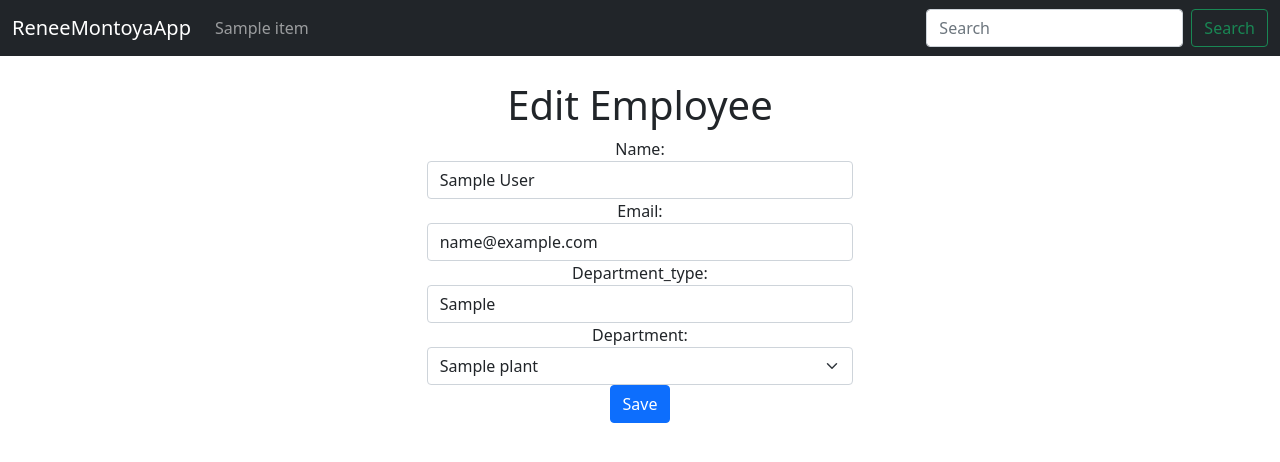
After one commit to OleksiiMalyshev/FlaskHW, a Flask app: page /employee/1/edit in a window 1280 px wide. The commit adds this page. Shown: the top 462 px of the page. Run offline with Flask 2, Linux system fonts and the light colour scheme; tables that the repository leaves empty hold one stand-in row (values such as "Sample post").

Commit message:
HW# 21 done

```diff
--- a/models/models.py
+++ b/models/models.py
@@ -77,6 +77,7 @@ class Employee(db.Model):
     def serialize(self):
         return {
             'id': self.id,
+            'name':self.name,
             'email': self.email,
             'department_type': self.department_type,
             'department_id': self.department_id
--- a/routes/main.py
+++ b/routes/main.py
@@ -5,37 +5,58 @@ from models import Plant, Employee
 
 @app.route('/')
 def main():
-     plants = Plant.query.all()
-     employees = Employee.query.all()
+    plants = Plant.query.all()
+    employees = Employee.query.all()
 
-     return render_template('index.html', plants=plants, employees=employees)
+    return render_template('index.html', plants=plants, employees=employees)
 
 
 @app.route('/plant/<int:id>')
 def plant(id):
-     plant = Plant.query.get(id)
-     return render_template('plant.html', plant=plant)
+    plant = Plant.query.get(id)
+    return render_template('plant.html', plant=plant)
 
 
 @app.route('/plant/<int:id>/edit')
 def plant_edit_page(id):
-     plant = Plant.query.get(id)
-     employees = Employee.query.all()
-     return render_template('edit-plant.html', plant=plant, employees=employees)
+    plant = Plant.query.get(id)
+    employees = Employee.query.all()
+    return render_template('edit-plant.html', plant=plant, employees=employees)
 
 
 @app.route('/plant/<int:id>/update', methods=['POST'])
 def plant_update(id):
-     plant = Plant.query.get(id)
-     form_data = request.form
-     plant.name = form_data.get('name')
-     plant.location = form_data.get('location')
-     plant.director_id = form_data.get('director_id')
-     db.session.add(plant)
-     db.session.commit()
-     return redirect(url_for('plant', id=id))
+    plant = Plant.query.get(id)
+    form_data = request.form
+    plant.name = form_data.get('name')
+    plant.location = form_data.get('location')
+    plant.director_id = form_data.get('director_id')
+    db.session.add(plant)
+    db.session.commit()
+    return redirect(url_for('plant', id=id))
+
 
 @app.route('/employee/<int:id>')
 def employee(id):
-     employee = Employee.query.get(id)
-     return render_template('employee.html', employee=employee)
+    employee = Employee.query.get(id)
+    return render_template('employee.html', employee=employee)
+
+
+@app.route('/employee/<int:id>/update', methods=['POST'])
+def employee_update(id):
+    employee = Employee.query.get(id)
+    form_data = request.form
+    employee.name = form_data.get('name')
+    employee.email = form_data.get('email')
+    employee.department_type = form_data.get('department_type')
+    employee.department_id = form_data.get('department_id')
+    db.session.add(employee)
+    db.session.commit()
+    return redirect(url_for('employee', id=id))
+
+
+@app.route('/employee/<int:id>/edit')
+def employee_edit_page(id):
+    employee = Employee.query.get(id)
+    plants = Plant.query.all()
+    return render_template('edit-employee.html', plants=plants, employee=employee)
--- /dev/null
+++ b/templates/edit-employee.html
@@ -0,0 +1,41 @@
+{% include 'includes/head.html' %}
+{% include 'includes/header.html' %}
+
+
+<section class="plant-page col-sm-12 text-center">
+    <h1 class="text-center">Edit Employee</h1>
+    <div class="text-center col-sm-4 offset-sm-4">
+        <form action="{{ url_for('employee_update', id=employee.id) }}" method="POST">
+            <div class="form-group">
+                <label for="name">Name: </label>
+                <input class="form-control" name="name" id="name" value="{{ employee.name }}">
+            </div>
+            <div class="form-group">
+                <label for="email">Email: </label>
+                <input class="form-control" name="email" id="email" value="{{ employee.email }}">
+            </div>
+            <div class="form-group">
+                <label for="department_type">Department_type:</label>
+                <input class="form-control" name="department_type" id="department_type" value="{{ employee.department_type }}">
+            </div>
+
+            <div class="form-group">
+              <label for="department_id">Department: </label>
+                <select class="form-select" name="department_id" >
+                    {% for plant in plants %}
+                        <option value="{{ plant.id }}" {% if department_id == plant.id %}} selected {% endif %}>{{ plant.name }}</option>
+                    {% endfor %}
+                </select>
+            </div>
+
+
+            <div class="btn-group">
+                <button type="submit" class="btn btn-primary">Save</button>
+            </div>
+        </form>
+    </div>
+
+</section>
+
+
+{% include 'includes/footer.html' %}
```
Also changed, not shown: migrations/versions/bf192667ad6e_.py (added, +37 -0 lines), templates/edit-plant.html (+4 -4 lines), templates/employee.html (+5 -2 lines), routes/api/__init__.py (line endings or trailing spaces).
